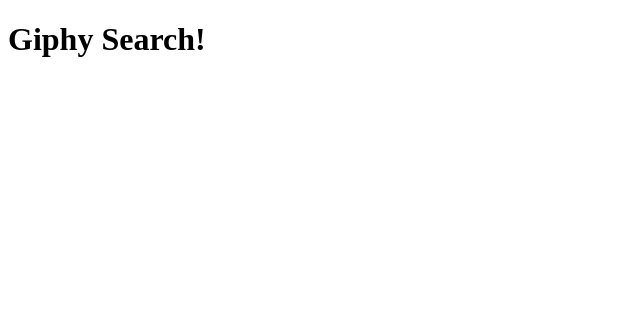
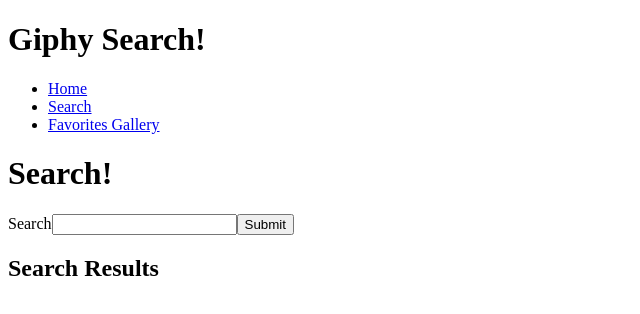
Before and after one commit to freder48/group-giphy-saga-project, a React (Create React App) app: page /#/search in a window 1280 px wide. Shown: the top 314 px of the page, without its empty margins (0-640 px from the left). Built offline with nearby package versions, Linux system fonts and the light colour scheme.

Commit message:
Search Component/Router in App

```diff
--- a/src/components/App/App.js
+++ b/src/components/App/App.js
@@ -1,5 +1,6 @@
 import React, { Component } from 'react';
-
+import Search from '../Search/Search'
+import { HashRouter as Router, Route, Link } from 'react-router-dom';
 
 class App extends Component {
 
@@ -7,6 +8,20 @@
     return (
       <div>
         <h1>Giphy Search!</h1>
+        <Router>
+        <nav>
+          <ul>
+            <li><Link to ="/">Home</Link></li>
+            <li><Link to ="/search">Search</Link></li>
+            <li><Link to ="/favorite">Favorites Gallery</Link></li>
+          </ul>
+        </nav>
+
+        <Route exact path="/"/>
+        <Route path="/search" component={Search}/>
+        <Route path="/favorite"/>
+
+        </Router>
       </div>
     );
   }
--- /dev/null
+++ b/src/components/Search/Search.js
@@ -0,0 +1,50 @@
+import React, { Component } from 'react';
+import { connect } from 'react-redux';
+
+class Search extends Component {
+
+    state = {
+        search: ''
+    }
+
+    handleChange = (event) => {
+        console.log('event happened', event.target.value);
+        this.setState({
+            search: event.target.value,
+        });
+    }
+
+    searchGiphy = () => {
+        this.props.dispatch({ type: 'SEARCH_GIPHY', payload: this.state.search })
+        this.setState({
+            search: ''
+        });
+    }
+
+  render() {
+    return (
+      <div>
+        <h1>Search!</h1>
+            <section>
+                <label>Search</label>
+                <input type="text" value={this.state.search} onChange={this.handleChange}/>
+                <button onClick={this.searchGiphy}>Submit</button>
+            </section>
+
+            <section>
+                <h2>Search Results</h2>
+                <ul>
+                    {/* will fill this in */}
+                </ul>
+            </section>
+      </div>
+    );
+  }
+
+}
+
+const mapReduxStateToProps = (reduxState) => ({
+    reduxState
+  });
+
+export default Search;
```
Also changed, not shown: 1 other file (tests, documents, lock files or other folders).
